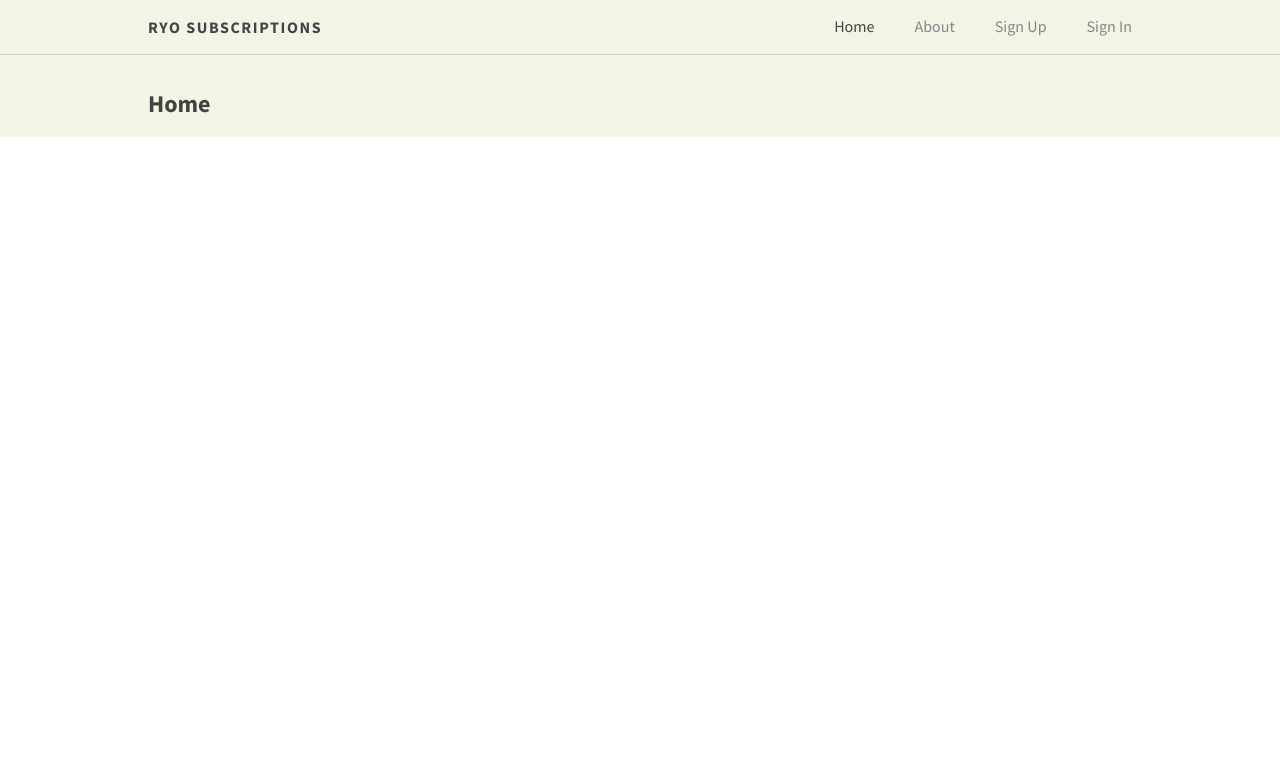
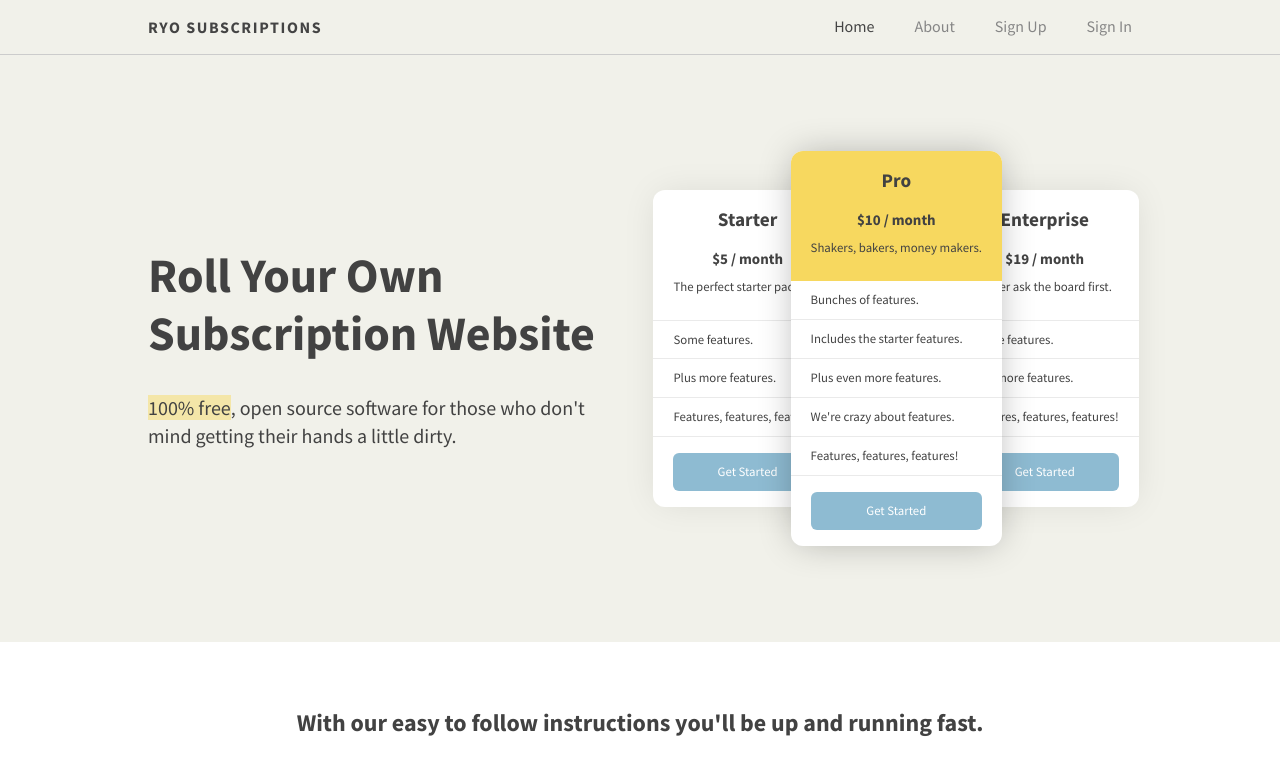
Before and after one commit to roll-your-own/subscriptions, a React (Create React App) app: page / in a window 1280 px wide. Shown: the top 774 px of the page. Built offline with nearby package versions, Linux system fonts and the light colour scheme; no server answers.

Commit message:
add theme

```diff
--- a/public/assets/css/template.css
+++ b/public/assets/css/template.css
@@ -13,7 +13,7 @@
 ------------------------------------ */
 .header {
   font-size: 1rem;
-  margin-bottom: 1rem;
+  margin-bottom: 3rem;
   border-bottom: 1px solid #ccc;
 }
 .header a,
--- a/public/assets/css/theme.css
+++ b/public/assets/css/theme.css
@@ -1,3 +1,98 @@
-.app {
-  background: #f3f3e6;
+body {
+  background: #f1f1ea;
 }
+.hero {
+  display: flex;
+  justify-content: space-between;
+  align-items: center;
+  padding: 3rem 0 6rem 0;
+}
+.hero-column {
+  width: 50%;
+}
+.hero .hero-title {
+  font-size: 3rem;
+  line-height: 1.2;
+}
+.hero .hero-description {
+  font-size: 1.25rem;
+}
+.hero-description-highlight {
+  background: #f7d85f78;
+}
+.form-card {
+  background: #fff;
+  padding: 1rem 20px;
+}
+.faux-pricing {
+  display: flex;
+  justify-content: center;
+  align-items: center;
+}
+.faux-pricing-item {
+  border-radius: 12px;
+  background: #fff;
+  font-size: 0.8rem;
+  -webkit-box-shadow: 0px 0px 36px -5px rgba(0, 0, 0, 0.1);
+  -moz-box-shadow: 0px 0px 36px -5px rgba(0, 0, 0, 0.1);
+  box-shadow: 0px 0px 36px -5px rgba(0, 0, 0, 0.1);
+}
+.faux-pricing-item-header {
+  border-bottom: 1px solid #eaeaea;
+  text-align: center;
+  padding-bottom: 0.5rem;
+}
+.faux-pricing-item:nth-child(2) {
+  position: relative;
+  z-index: 9999;
+  margin-left: -10%;
+  margin-right: -10%;
+  -webkit-box-shadow: 0px 0px 36px -5px rgba(0, 0, 0, 0.3);
+  -moz-box-shadow: 0px 0px 36px -5px rgba(0, 0, 0, 0.3);
+  box-shadow: 0px 0px 36px -5px rgba(0, 0, 0, 0.3);
+}
+.faux-pricing-item:nth-child(2) .faux-pricing-item-header {
+  background: #f7d85f;
+  border-top-left-radius: 12px;
+  border-top-right-radius: 12px;
+  border-bottom: 0;
+}
+.faux-pricing-item-title {
+}
+.faux-pricing-item-price {
+  padding-top: 0;
+  padding-bottom: 0;
+  text-align: center;
+}
+.faux-pricing-item-description {
+  padding-top: 0.5rem;
+}
+.faux-pricing-item-features {
+  list-style-type: none;
+  margin: 0;
+  padding: 0;
+  font-size: 0.8rem;
+}
+.faux-pricing-item-features li {
+  border-bottom: 1px solid #eaeaea;
+  padding: 10px 20px;
+}
+.faux-pricing-item-btn {
+  background: #8ebbd2;
+  padding: 10px 10px 12px 10px;
+  border-radius: 6px;
+  width: 100%;
+  text-align: center;
+  color: #fff;
+  font-size: 0.8rem;
+}
+.faux-pricing-item-btn:hover {
+  color: #fff;
+  cursor: default;
+}
+.section {
+  padding: 3rem 0;
+}
+.section-bg-white {
+  background: #fff;
+}
--- a/src/components/Admin/Admin.js
+++ b/src/components/Admin/Admin.js
@@ -8,6 +8,7 @@ import { Plans, Plan, NewPlan } from "../Plans";
 const Admin = ({ authUser, dbUser }) => {
   return (
     <div className="route-admin" data-testid="route-admin">
+      <div className="container">
         <h2>Admin</h2>
         <div className="admin-controls">
           <nav className="nav-admin">
@@ -43,6 +44,7 @@ const Admin = ({ authUser, dbUser }) => {
           </div>
         </div>
       </div>
+    </div>
   );
 };
 
--- a/src/components/App/App.js
+++ b/src/components/App/App.js
@@ -27,7 +27,6 @@ export const App = () => {
     <AuthUserContext.Provider value={{ authUser, dbUser, loading }}>
       <div className="app" data-testid="comp-app">
         <Header />
-        <div className="container">
         <Switch>
           <Route exact path={ROUTES.HOME} component={Home} />
           <Route exact path={ROUTES.ABOUT} component={About} />
@@ -45,7 +44,6 @@ export const App = () => {
           <Route path={ROUTES.NO_MATCH} component={NoMatch} />
         </Switch>
       </div>
-      </div>
     </AuthUserContext.Provider>
   );
 };
--- a/src/components/Dashboard/Dashboard.js
+++ b/src/components/Dashboard/Dashboard.js
@@ -4,7 +4,9 @@ import { withPermission } from "../Session";
 const Dashboard = () => {
   return (
     <div className="dashboard" data-testid="route-dashboard">
-      <h2>Dashboard</h2>
+      <div className="container">
+        <h2>Dashboard</h2>
+      </div>
     </div>
   );
 };
--- a/src/components/Home/Home.js
+++ b/src/components/Home/Home.js
@@ -3,7 +3,84 @@ import React from "react";
 export const Home = () => {
   return (
     <div className="route-home" data-testid="route-home">
-      <h2>Home</h2>
+      <div className="container">
+        <div className="hero">
+          <div className="hero-column hero-column-alpha">
+            <h2 className="hero-title">Roll Your Own Subscription Website</h2>
+            <p className="hero-description">
+              <span className="hero-description-highlight">100% free</span>,
+              open source software for those who don't mind getting their hands
+              a little dirty.
+            </p>
+          </div>
+          <div className="hero-column hero-column-alpha">
+            <div className="faux-pricing">
+              <div className="faux-pricing-item">
+                <div className="faux-pricing-item-header">
+                  <h2 className="faux-pricing-item-title">Starter</h2>
+                  <h3 className="faux-pricing-item-price">$5 / month</h3>
+                  <p className="faux-pricing-item-description">
+                    The perfect starter package.
+                  </p>
+                </div>
+                <ul className="faux-pricing-item-features">
+                  <li>Some features.</li>
+                  <li>Plus more features.</li>
+                  <li>Features, features, features!</li>
+                </ul>
+                <p>
+                  <button className="faux-pricing-item-btn">Get Started</button>
+                </p>
+              </div>
+              <div className="faux-pricing-item">
+                <div className="faux-pricing-item-header">
+                  <h2 className="faux-pricing-item-title">Pro</h2>
+                  <h3 className="faux-pricing-item-price">$10 / month</h3>
+                  <p className="faux-pricing-item-description">
+                    Shakers, bakers, money makers.
+                  </p>
+                </div>
+                <ul className="faux-pricing-item-features">
+                  <li>Bunches of features.</li>
+                  <li>Includes the starter features.</li>
+                  <li>Plus even more features.</li>
+                  <li>We're crazy about features.</li>
+                  <li>Features, features, features!</li>
+                </ul>
+                <p>
+                  <button className="faux-pricing-item-btn">Get Started</button>
+                </p>
+              </div>
+              <div className="faux-pricing-item">
+                <div className="faux-pricing-item-header">
+                  <h2 className="faux-pricing-item-title">Enterprise</h2>
+                  <h3 className="faux-pricing-item-price">$19 / month</h3>
+                  <p className="faux-pricing-item-description">
+                    Better ask the board first.
+                  </p>
+                </div>
+                <ul className="faux-pricing-item-features">
+                  <li>All the features.</li>
+                  <li>Plus more features.</li>
+                  <li>Features, features, features!</li>
+                </ul>
+                <p>
+                  <button className="faux-pricing-item-btn" disabled="true">
+                    Get Started
+                  </button>
+                </p>
+              </div>
+            </div>
+          </div>
+        </div>
+      </div>
+      <div className="section section-bg-white">
+        <div className="container">
+          <h2 class="text-center">
+            With our easy to follow instructions you'll be up and running fast.
+          </h2>
+        </div>
+      </div>
     </div>
   );
 };
--- a/src/components/SignUp/SignUp.js
+++ b/src/components/SignUp/SignUp.js
@@ -46,7 +46,7 @@ export const SignUp = () => {
       <p className="hr-text">
         <span>or</span>
       </p>
-      <p>Sign in with your email and password.</p>
+      <p>Sign up with your email and password.</p>
       {message && <Message type="error" message={message} />}
       <form onSubmit={handleSubmit}>
         <div className="field">
```
Lines whose indentation alone changed are shown as unchanged.
